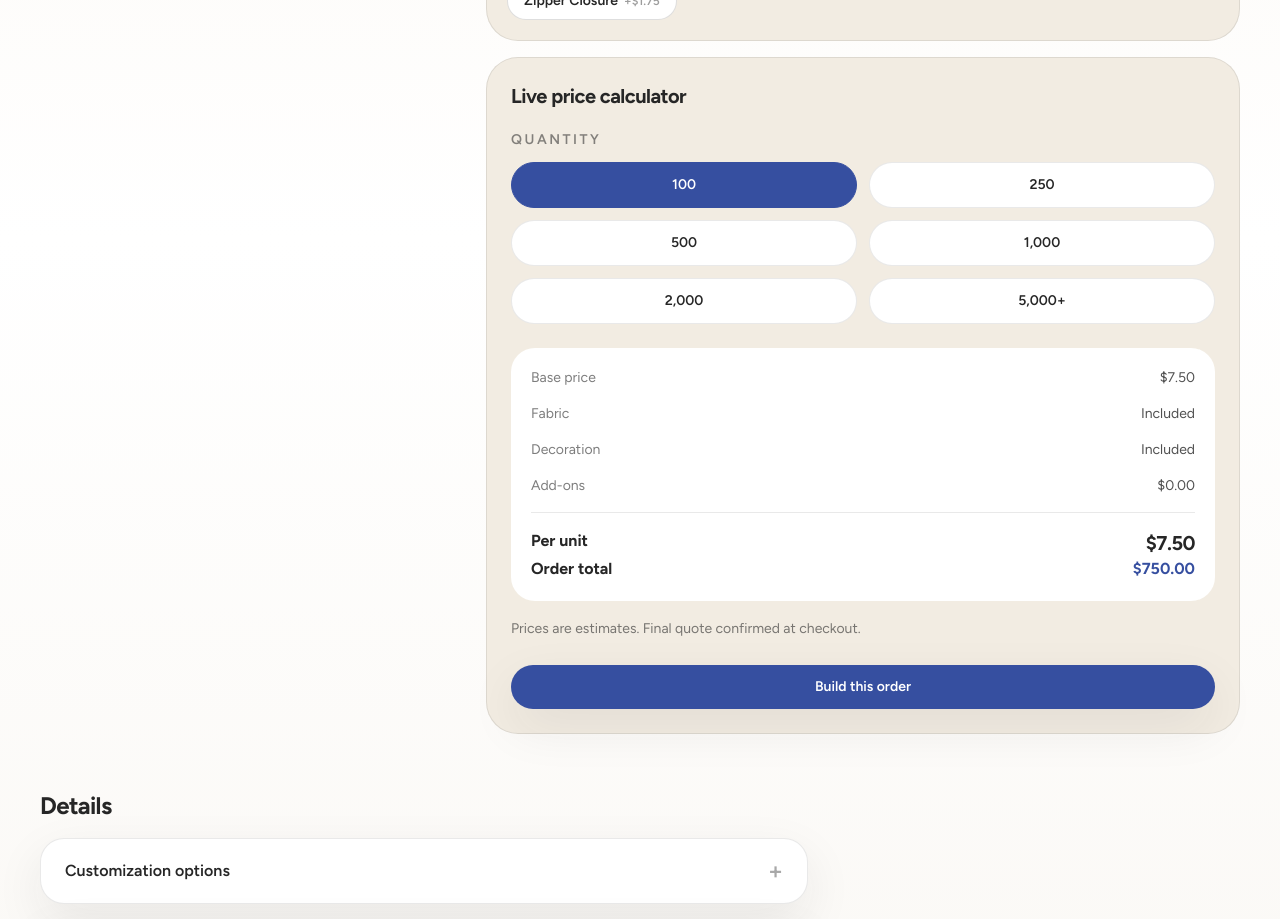
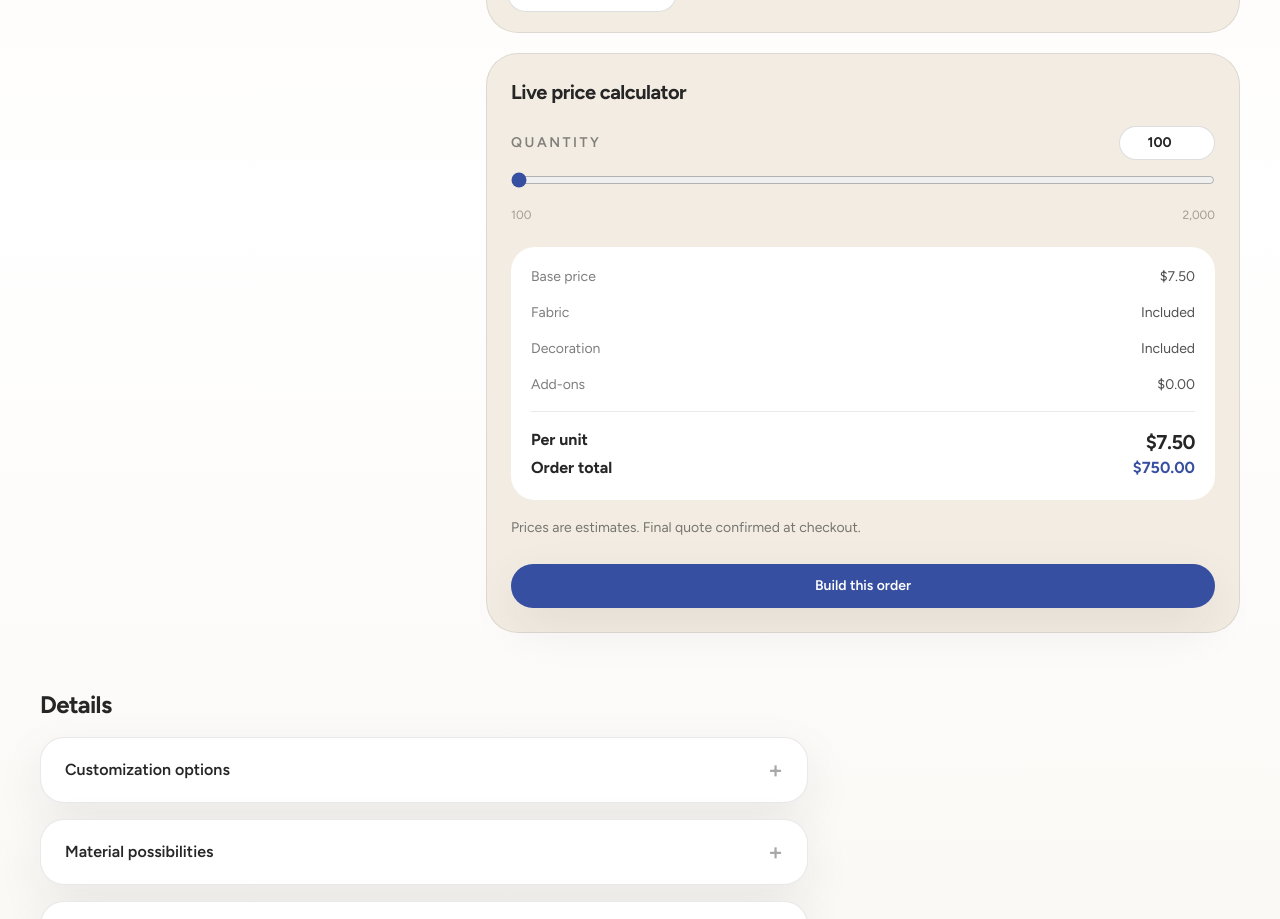
Before and after one commit to thmstwnsnd/alongway, a Next.js app: page /collection/basic-tote in a window 1280 px wide. Shown: the part 1060-1979 px from the top of the page. Built offline with nearby package versions, Linux system fonts and the light colour scheme.

Commit message:
fix: remove qty bubbles from live price calculator; uniform section padding throughout configurator

```diff
--- a/components/bag-configurator.tsx
+++ b/components/bag-configurator.tsx
@@ -244,8 +244,8 @@ export function BagConfigurator({ bag, compact = false }: { bag: Bag; compact?:
         </div>
       )}
 
-      <div className={compact ? "mt-4 space-y-4" : "mt-6 grid gap-8 xl:grid-cols-[1.2fr_0.8fr]"}>
-        <div className="space-y-6">
+      <div className={compact ? "mt-5 space-y-5" : "mt-6 grid gap-8 xl:grid-cols-[1.2fr_0.8fr]"}>
+        <div className="space-y-5">
 
           {/* ── Fabric selector ── */}
           <div className="rounded-[2rem] border border-charcoal/10 bg-light-bone p-5 min-w-0 overflow-hidden">
@@ -470,32 +470,30 @@ export function BagConfigurator({ bag, compact = false }: { bag: Bag; compact?:
           <h3 className="text-xl font-bold tracking-tight">Live price calculator</h3>
 
           <div className="mt-5 space-y-3">
-            <p className="text-sm font-semibold uppercase tracking-[0.18em] text-charcoal/55">Quantity</p>
-            <div className="grid grid-cols-2 gap-3 sm:grid-cols-5 xl:grid-cols-2">
-              {quantityOptions.map((option) => {
-                const isSelected = !isCustomQuote && quantity === option;
-                return (
-                  <button
-                    key={option}
-                    type="button"
-                    onClick={() => { setQuantity(option); setIsCustomQuote(false); }}
-                    className={`rounded-full border px-4 py-3 text-sm font-semibold ${
-                      isSelected ? "border-blue bg-blue text-white" : "border-charcoal/10 bg-white text-charcoal hover:border-blue/30"
-                    }`}
-                  >
-                    {option.toLocaleString()}
-                  </button>
-                );
-              })}
-              <button
-                type="button"
-                onClick={() => setIsCustomQuote(true)}
-                className={`rounded-full border px-4 py-3 text-sm font-semibold ${
-                  isCustomQuote ? "border-blue bg-blue text-white" : "border-charcoal/10 bg-white text-charcoal hover:border-blue/30"
-                }`}
-              >
-                5,000+
-              </button>
+            <div className="flex items-center justify-between gap-3">
+              <p className="text-sm font-semibold uppercase tracking-[0.18em] text-charcoal/55">Quantity</p>
+              <input
+                type="number"
+                min={100}
+                value={isCustomQuote ? "" : qtyInput}
+                placeholder={isCustomQuote ? "5,000+" : ""}
+                onChange={(e) => { setQtyInput(e.target.value); setIsCustomQuote(false); }}
+                onBlur={(e) => { const v = Number(e.target.value); if (v >= 100) applyQty(v); }}
+                onKeyDown={(e) => { if (e.key === "Enter") { const v = Number(qtyInput); if (v >= 100) applyQty(v); } }}
+                className="w-24 rounded-full border border-charcoal/15 bg-white px-3 py-1.5 text-sm font-bold text-charcoal text-center focus:border-blue focus:outline-none"
+              />
+            </div>
+            <input
+              type="range"
+              min={100}
+              max={2000}
+              step={50}
+              value={isCustomQuote ? 2000 : quantity}
+              onChange={(e) => { const v = Number(e.target.value); setIsCustomQuote(false); setQuantity(v); setQtyInput(String(v)); }}
+              className="w-full accent-blue cursor-pointer"
+            />
+            <div className="flex justify-between text-xs text-charcoal/40">
+              <span>100</span><span>2,000</span>
             </div>
           </div>
 
```
Also changed, not shown: 1 other file (tests, documents, lock files or other folders).
